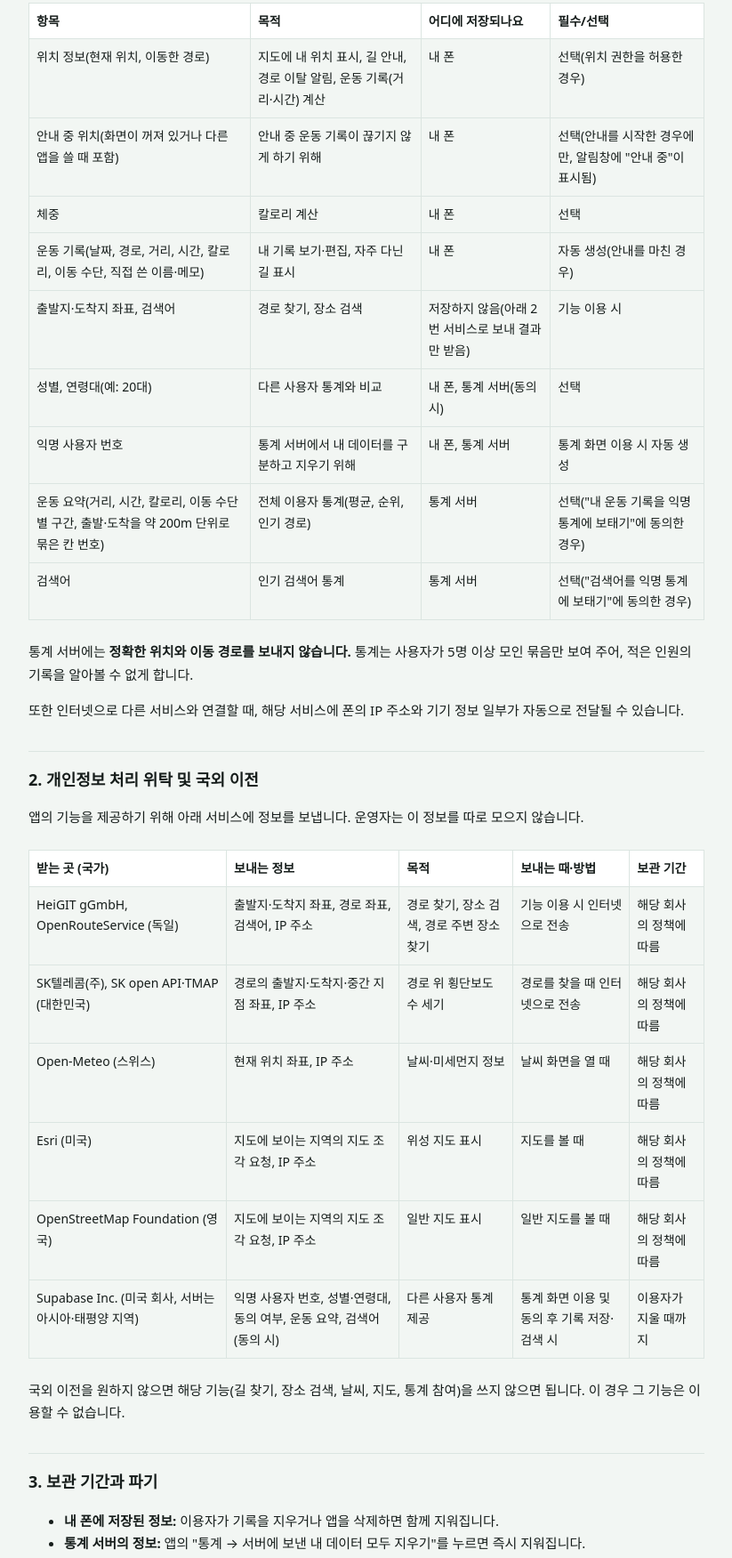
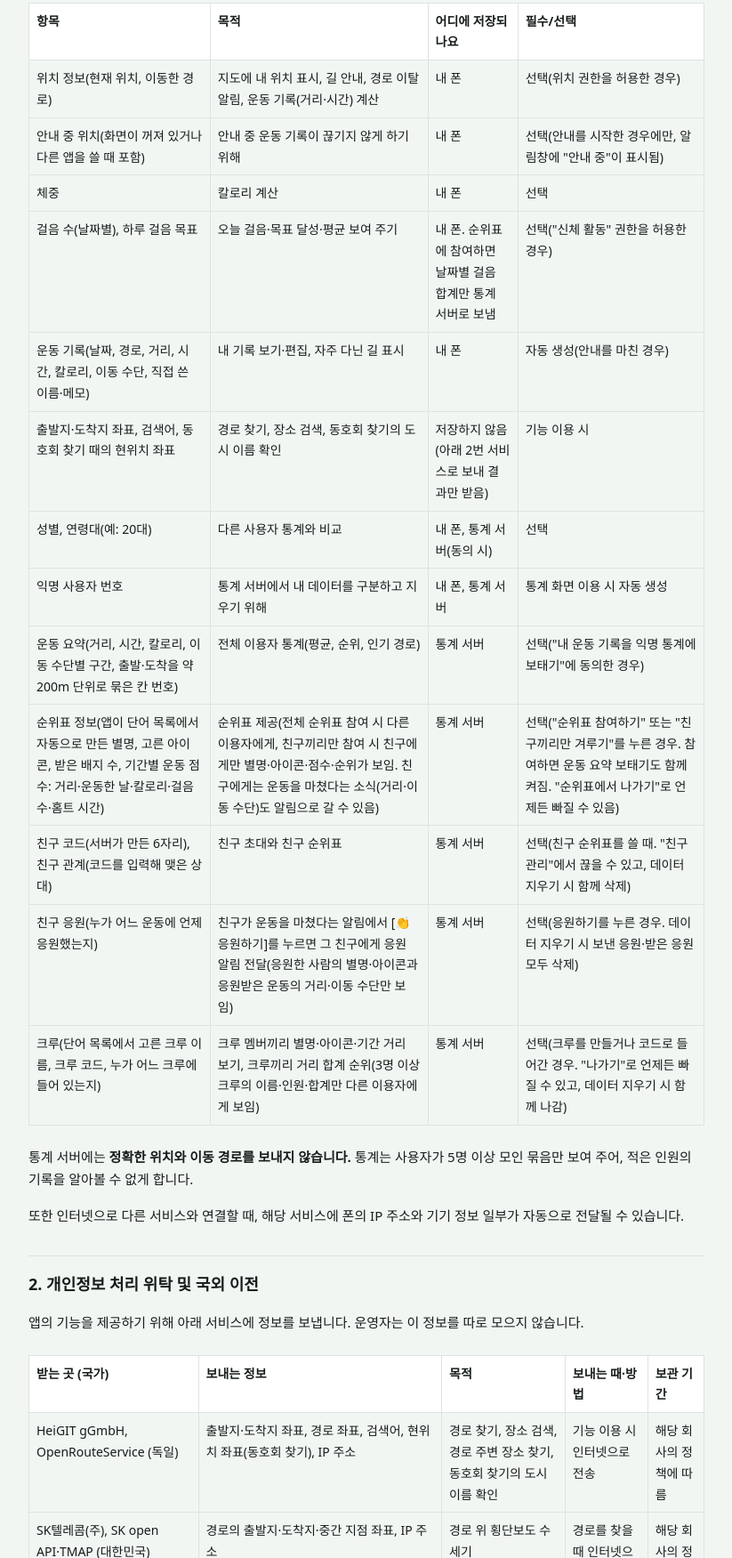
Before and after one commit to undonggil-app/privacy, a plain HTML site: page privacy-policy.html in a window 1280 px wide. Shown: the part 519-2270 px from the top of the page at 89% size, without its empty margins (228-1051 px from the left). Drawn offline with Linux system fonts and the light colour scheme.

Commit message:
Add files via upload

```diff
--- a/privacy-policy.html
+++ b/privacy-policy.html
@@ -47,12 +47,16 @@
 <tr><td>위치 정보(현재 위치, 이동한 경로)</td><td>지도에 내 위치 표시, 길 안내, 경로 이탈 알림, 운동 기록(거리·시간) 계산</td><td>내 폰</td><td>선택(위치 권한을 허용한 경우)</td></tr>
 <tr><td>안내 중 위치(화면이 꺼져 있거나 다른 앱을 쓸 때 포함)</td><td>안내 중 운동 기록이 끊기지 않게 하기 위해</td><td>내 폰</td><td>선택(안내를 시작한 경우에만, 알림창에 "안내 중"이 표시됨)</td></tr>
 <tr><td>체중</td><td>칼로리 계산</td><td>내 폰</td><td>선택</td></tr>
+<tr><td>걸음 수(날짜별), 하루 걸음 목표</td><td>오늘 걸음·목표 달성·평균 보여 주기</td><td>내 폰. 순위표에 참여하면 날짜별 걸음 합계만 통계 서버로 보냄</td><td>선택("신체 활동" 권한을 허용한 경우)</td></tr>
 <tr><td>운동 기록(날짜, 경로, 거리, 시간, 칼로리, 이동 수단, 직접 쓴 이름·메모)</td><td>내 기록 보기·편집, 자주 다닌 길 표시</td><td>내 폰</td><td>자동 생성(안내를 마친 경우)</td></tr>
-<tr><td>출발지·도착지 좌표, 검색어</td><td>경로 찾기, 장소 검색</td><td>저장하지 않음(아래 2번 서비스로 보내 결과만 받음)</td><td>기능 이용 시</td></tr>
+<tr><td>출발지·도착지 좌표, 검색어, 동호회 찾기 때의 현위치 좌표</td><td>경로 찾기, 장소 검색, 동호회 찾기의 도시 이름 확인</td><td>저장하지 않음(아래 2번 서비스로 보내 결과만 받음)</td><td>기능 이용 시</td></tr>
 <tr><td>성별, 연령대(예: 20대)</td><td>다른 사용자 통계와 비교</td><td>내 폰, 통계 서버(동의 시)</td><td>선택</td></tr>
 <tr><td>익명 사용자 번호</td><td>통계 서버에서 내 데이터를 구분하고 지우기 위해</td><td>내 폰, 통계 서버</td><td>통계 화면 이용 시 자동 생성</td></tr>
 <tr><td>운동 요약(거리, 시간, 칼로리, 이동 수단별 구간, 출발·도착을 약 200m 단위로 묶은 칸 번호)</td><td>전체 이용자 통계(평균, 순위, 인기 경로)</td><td>통계 서버</td><td>선택("내 운동 기록을 익명 통계에 보태기"에 동의한 경우)</td></tr>
-<tr><td>검색어</td><td>인기 검색어 통계</td><td>통계 서버</td><td>선택("검색어를 익명 통계에 보태기"에 동의한 경우)</td></tr>
+<tr><td>순위표 정보(앱이 단어 목록에서 자동으로 만든 별명, 고른 아이콘, 받은 배지 수, 기간별 운동 점수: 거리·운동한 날·칼로리·걸음 수·홈트 시간)</td><td>순위표 제공(전체 순위표 참여 시 다른 이용자에게, 친구끼리만 참여 시 친구에게만 별명·아이콘·점수·순위가 보임. 친구에게는 운동을 마쳤다는 소식(거리·이동 수단)도 알림으로 갈 수 있음)</td><td>통계 서버</td><td>선택("순위표 참여하기" 또는 "친구끼리만 겨루기"를 누른 경우. 참여하면 운동 요약 보태기도 함께 켜짐. "순위표에서 나가기"로 언제든 빠질 수 있음)</td></tr>
+<tr><td>친구 코드(서버가 만든 6자리), 친구 관계(코드를 입력해 맺은 상대)</td><td>친구 초대와 친구 순위표</td><td>통계 서버</td><td>선택(친구 순위표를 쓸 때. "친구 관리"에서 끊을 수 있고, 데이터 지우기 시 함께 삭제)</td></tr>
+<tr><td>친구 응원(누가 어느 운동에 언제 응원했는지)</td><td>친구가 운동을 마쳤다는 알림에서 [👏 응원하기]를 누르면 그 친구에게 응원 알림 전달(응원한 사람의 별명·아이콘과 응원받은 운동의 거리·이동 수단만 보임)</td><td>통계 서버</td><td>선택(응원하기를 누른 경우. 데이터 지우기 시 보낸 응원·받은 응원 모두 삭제)</td></tr>
+<tr><td>크루(단어 목록에서 고른 크루 이름, 크루 코드, 누가 어느 크루에 들어 있는지)</td><td>크루 멤버끼리 별명·아이콘·기간 거리 보기, 크루끼리 거리 합계 순위(3명 이상 크루의 이름·인원·합계만 다른 이용자에게 보임)</td><td>통계 서버</td><td>선택(크루를 만들거나 코드로 들어간 경우. "나가기"로 언제든 빠질 수 있고, 데이터 지우기 시 함께 나감)</td></tr>
 </table></div>
 <p>통계 서버에는 <strong>정확한 위치와 이동 경로를 보내지 않습니다.</strong> 통계는 사용자가 5명 이상 모인 묶음만 보여 주어, 적은 인원의 기록을 알아볼 수 없게 합니다.</p>
 <p>또한 인터넷으로 다른 서비스와 연결할 때, 해당 서비스에 폰의 IP 주소와 기기 정보 일부가 자동으로 전달될 수 있습니다.</p>
@@ -61,12 +65,12 @@
 <p>앱의 기능을 제공하기 위해 아래 서비스에 정보를 보냅니다. 운영자는 이 정보를 따로 모으지 않습니다.</p>
 <div class="wrap"><table>
 <tr><th>받는 곳 (국가)</th><th>보내는 정보</th><th>목적</th><th>보내는 때·방법</th><th>보관 기간</th></tr>
-<tr><td>HeiGIT gGmbH, OpenRouteService (독일)</td><td>출발지·도착지 좌표, 경로 좌표, 검색어, IP 주소</td><td>경로 찾기, 장소 검색, 경로 주변 장소 찾기</td><td>기능 이용 시 인터넷으로 전송</td><td>해당 회사의 정책에 따름</td></tr>
+<tr><td>HeiGIT gGmbH, OpenRouteService (독일)</td><td>출발지·도착지 좌표, 경로 좌표, 검색어, 현위치 좌표(동호회 찾기), IP 주소</td><td>경로 찾기, 장소 검색, 경로 주변 장소 찾기, 동호회 찾기의 도시 이름 확인</td><td>기능 이용 시 인터넷으로 전송</td><td>해당 회사의 정책에 따름</td></tr>
 <tr><td>SK텔레콤(주), SK open API·TMAP (대한민국)</td><td>경로의 출발지·도착지·중간 지점 좌표, IP 주소</td><td>경로 위 횡단보도 수 세기</td><td>경로를 찾을 때 인터넷으로 전송</td><td>해당 회사의 정책에 따름</td></tr>
 <tr><td>Open-Meteo (스위스)</td><td>현재 위치 좌표, IP 주소</td><td>날씨·미세먼지 정보</td><td>날씨 화면을 열 때</td><td>해당 회사의 정책에 따름</td></tr>
 <tr><td>Esri (미국)</td><td>지도에 보이는 지역의 지도 조각 요청, IP 주소</td><td>위성 지도 표시</td><td>지도를 볼 때</td><td>해당 회사의 정책에 따름</td></tr>
 <tr><td>OpenStreetMap Foundation (영국)</td><td>지도에 보이는 지역의 지도 조각 요청, IP 주소</td><td>일반 지도 표시</td><td>일반 지도를 볼 때</td><td>해당 회사의 정책에 따름</td></tr>
-<tr><td>Supabase Inc. (미국 회사, 서버는 아시아·태평양 지역)</td><td>익명 사용자 번호, 성별·연령대, 동의 여부, 운동 요약, 검색어(동의 시)</td><td>다른 사용자 통계 제공</td><td>통계 화면 이용 및 동의 후 기록 저장·검색 시</td><td>이용자가 지울 때까지</td></tr>
+<tr><td>Supabase Inc. (미국 회사, 서버는 아시아·태평양 지역)</td><td>익명 사용자 번호, 성별·연령대, 동의 여부, 운동 요약, 순위표 별명·아이콘·배지 수, 날짜별 걸음 합계·홈트 시간 합계, 친구 코드·친구 관계·친구 응원·크루(참여 시)</td><td>다른 사용자 통계·순위표 제공</td><td>통계 화면 이용 및 동의 후 기록 저장·검색 시</td><td>이용자가 지울 때까지</td></tr>
 </table></div>
 <p>국외 이전을 원하지 않으면 해당 기능(길 찾기, 장소 검색, 날씨, 지도, 통계 참여)을 쓰지 않으면 됩니다. 이 경우 그 기능은 이용할 수 없습니다.</p>
 
```
